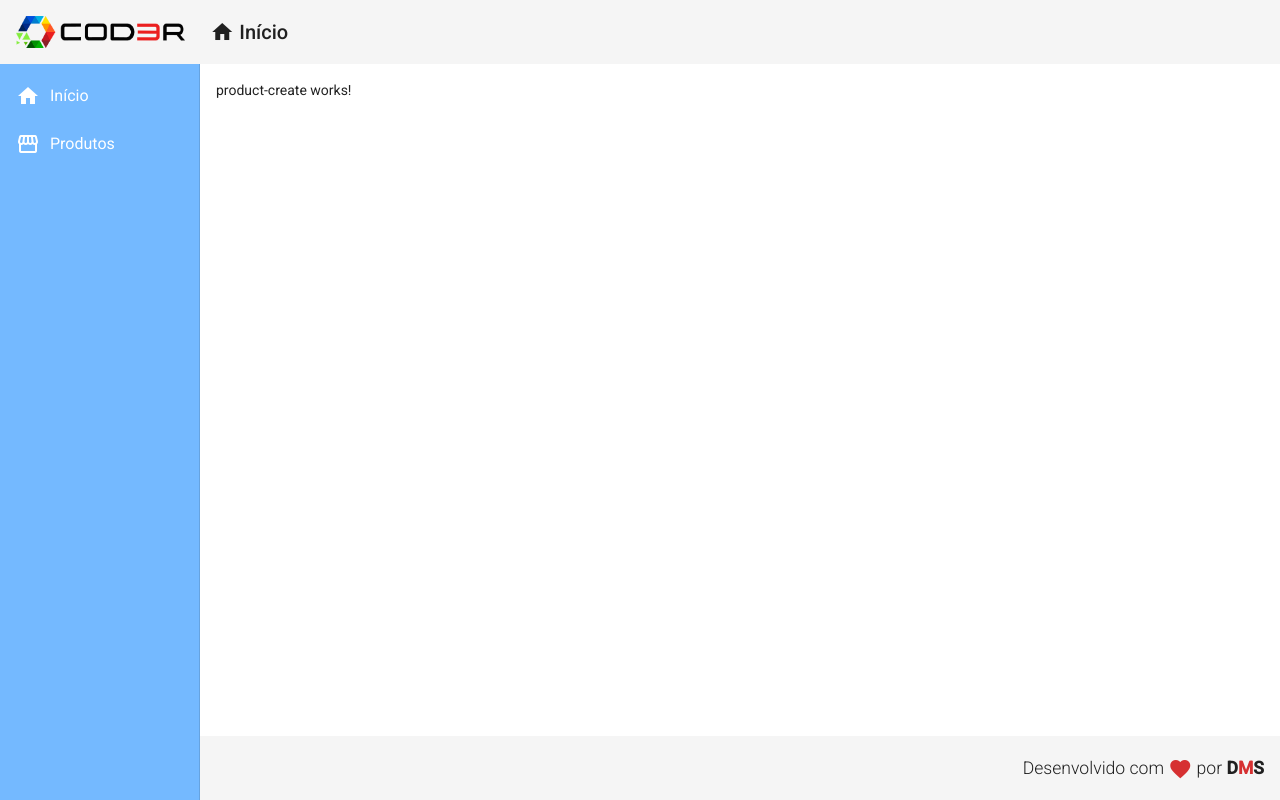
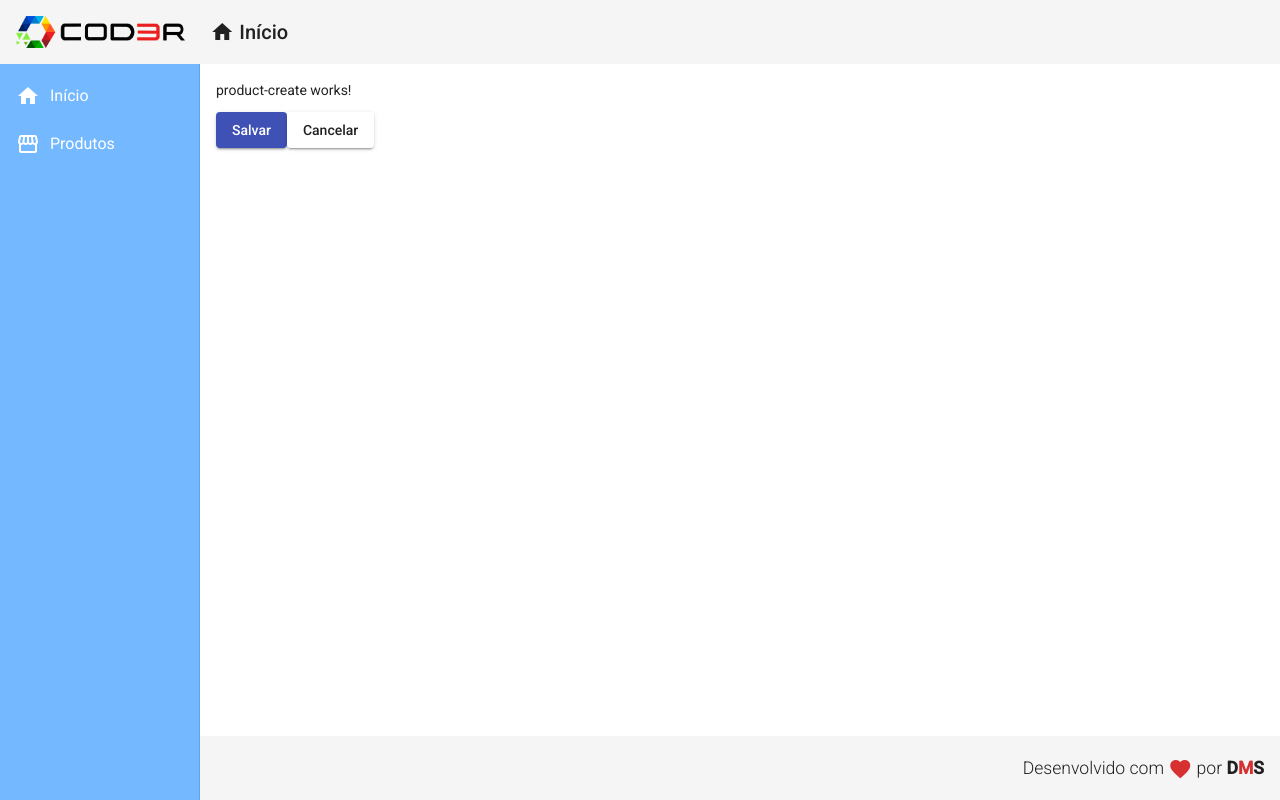
Before and after one commit to DayanMonteiro/Angular, an Angular app in the folder CRUD/frontend/: page /products/create in a window 1280 px wide. Built offline with nearby package versions, Linux system fonts and the light colour scheme.

Commit message:
criando service

```diff
--- a/CRUD/frontend/src/app/app.module.ts
+++ b/CRUD/frontend/src/app/app.module.ts
@@ -18,6 +18,7 @@
 import { RedDirective } from './directives/red.directive';
 import { ProductCreateComponent } from './components/product/product-create/product-create.component';
 import { MatButtonModule } from '@angular/material/button';
+import { MatSnackBarModule } from '@angular/material/snack-bar';
 
 @NgModule({
   declarations: [
@@ -38,7 +39,8 @@
     MatSidenavModule,
     MatListModule,
     MatCardModule,
-    MatButtonModule
+    MatButtonModule,
+    MatSnackBarModule
   ],
   providers: [],
   bootstrap: [AppComponent]
--- a/CRUD/frontend/src/app/components/product/product-create/product-create.component.html
+++ b/CRUD/frontend/src/app/components/product/product-create/product-create.component.html
@@ -1 +1,10 @@
 <p>product-create works!</p>
+
+
+<button mat-raised-button (click)="createProduct()" color="primary" >
+    Salvar
+</button>
+
+<button mat-raised-button (click)="cancel()" >
+    Cancelar
+</button>
--- a/CRUD/frontend/src/app/components/product/product-create/product-create.component.ts
+++ b/CRUD/frontend/src/app/components/product/product-create/product-create.component.ts
@@ -1,4 +1,6 @@
+import { ProductService } from './../product.service';
 import { Component, OnInit } from '@angular/core';
+import { Router } from '@angular/router';
 
 @Component({
   selector: 'app-product-create',
@@ -7,15 +9,19 @@
 })
 export class ProductCreateComponent implements OnInit {
 
-  propLegal = "qualquer"
-
-  constructor() { }
+  constructor(private productService: ProductService,
+    private router: Router) { }
 
   ngOnInit(): void {
+
   }
 
-  fazerAlgo(): void {
-    console.log('Fazendo algo!')
+  createProduct(): void {
+    this.productService.showMessage('Produto criado!')
+  }
+
+  cancel(): void {
+    this.router.navigate(['/products'])
   }
 
 }
--- /dev/null
+++ b/CRUD/frontend/src/app/components/product/product.model.ts
@@ -0,0 +1,6 @@
+export interface Product {
+    // a ? passa como opicional, pois nem sempre precisará do id
+    id?: number
+    name: string
+    price: number
+}
--- /dev/null
+++ b/CRUD/frontend/src/app/components/product/product.service.ts
@@ -0,0 +1,19 @@
+import { Injectable } from '@angular/core';
+import { MatSnackBar } from '@angular/material/snack-bar';
+
+
+@Injectable({
+  providedIn: 'root'
+})
+export class ProductService {
+
+  constructor(private snackBar: MatSnackBar) { }
+
+  showMessage(msg: string): void {
+    this.snackBar.open(msg, 'X', {
+      duration: 3000,
+      horizontalPosition: 'right',
+      verticalPosition: 'top'
+    })
+  }
+}
```
